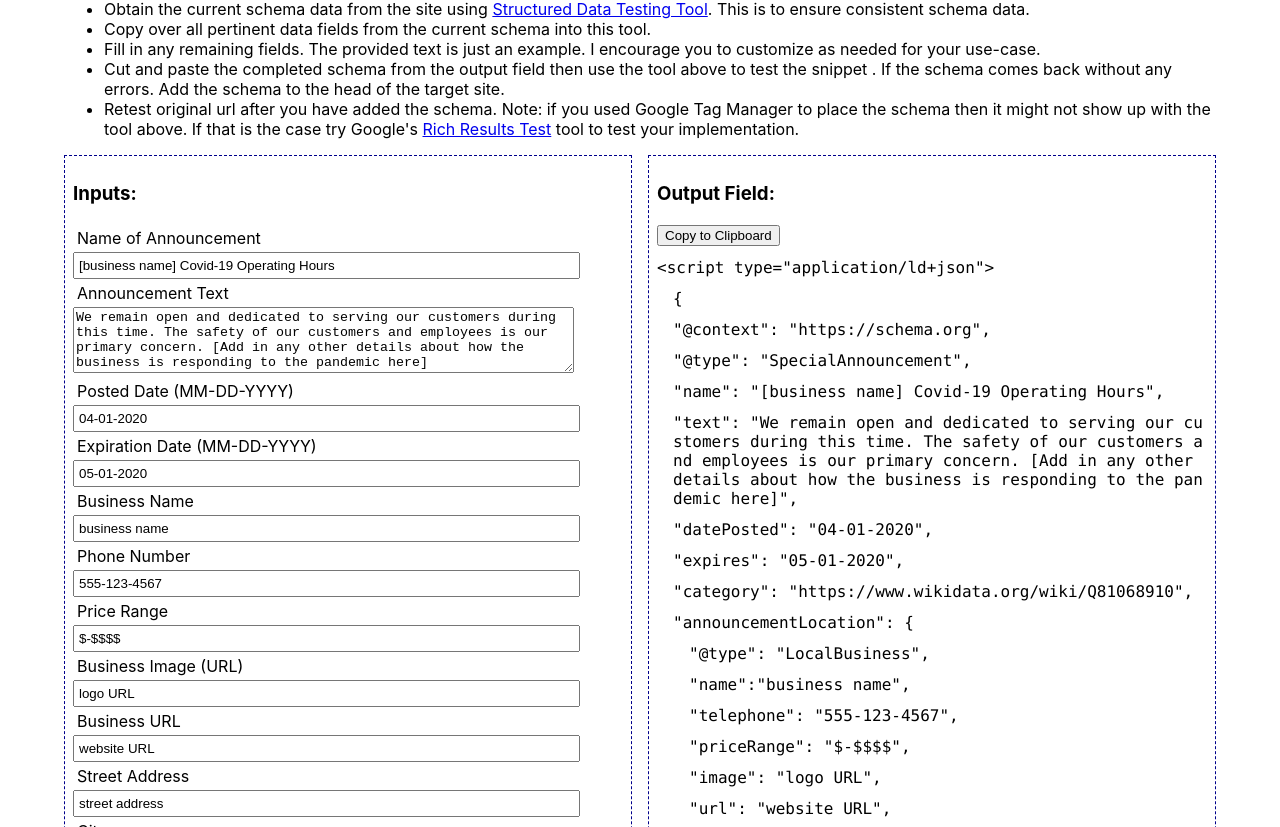
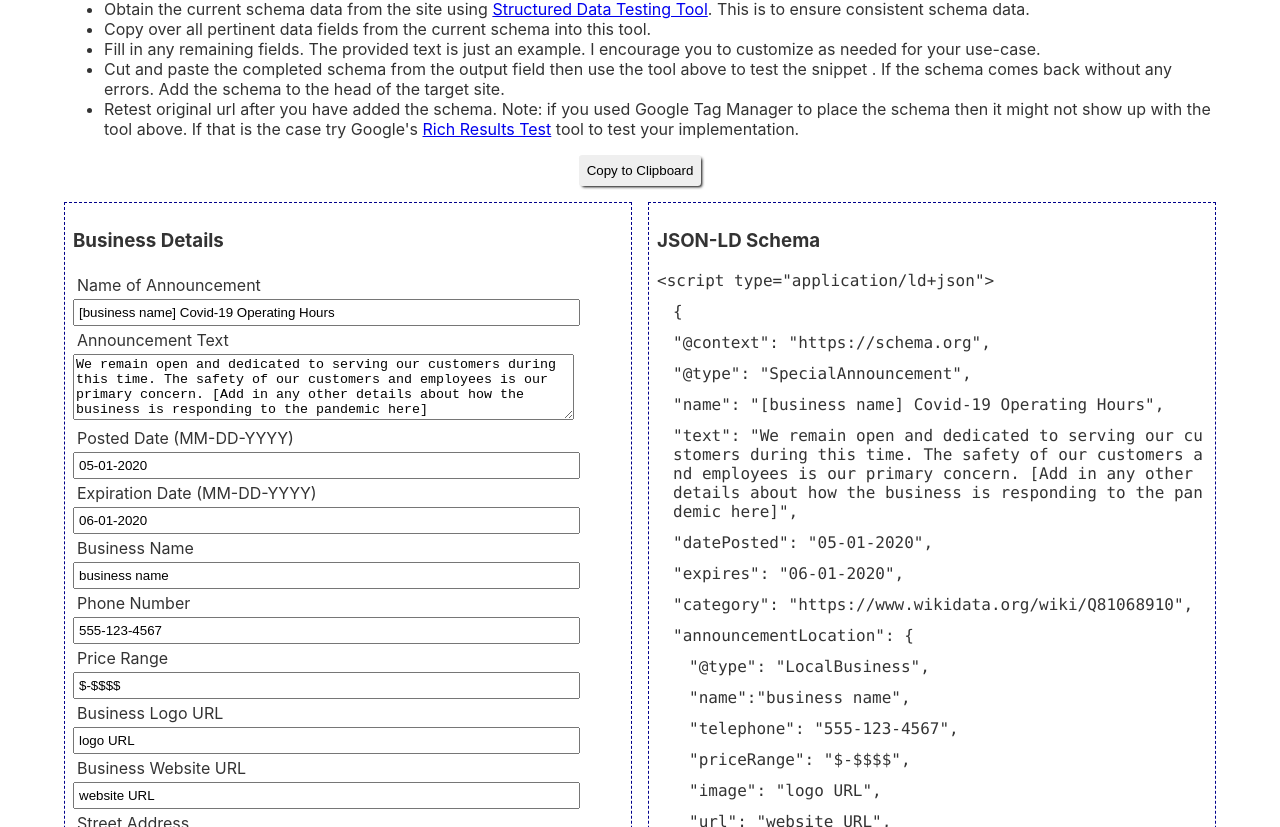
Before and after one commit to Schmidt-Aaron/SchemaGenerator, a React (Create React App) app: page / in a window 1280 px wide. Shown: the part 353-1180 px from the top of the page. Built offline with nearby package versions, Linux system fonts and the light colour scheme.

Commit message:
add controls; added general css

```diff
--- a/src/App.css
+++ b/src/App.css
@@ -1,3 +1,17 @@
+/* globals */
+:root {
+  --success: green;
+  --caution: red;
+  --main-font: rgba(0, 0, 0, 0.8);
+}
+
+html,
+body {
+  color: var(--main-font);
+}
+
+/* end Globals */
+
 .header {
   display: flex;
   justify-content: center;
@@ -20,6 +34,42 @@
   min-height: 60vh;
   padding: 0.5rem;
 }
+
+/* controls CSS */
+.controls {
+  display: flex;
+  align-items: center;
+  justify-content: center;
+  margin: 1rem;
+}
+
+.controls button {
+  margin: auto 1rem;
+  padding: 0.5rem;
+  border: none;
+  border-radius: 0.2rem;
+  box-shadow: 2px 2px 3px -1px black;
+  transition: all 0.25s ease-in;
+}
+
+.controls button:hover {
+  transform: translateY(1px);
+  box-shadow: 2px 1px 3px -1px #000000b8;
+}
+
+.controls .copy {
+}
+
+.controls .validate {
+  background-color: var(--success);
+  color: white;
+}
+.controls .reset {
+  background-color: var(--caution);
+  color: white;
+}
+
+/* end controls CSS */
 
 label,
 input {
@@ -50,8 +100,5 @@ textarea {
 
 code p {
   margin: 0.75rem 0;
-}
-
-p {
   word-break: break-all;
 }
--- a/src/App.js
+++ b/src/App.js
@@ -1,17 +1,20 @@
-import React, { useState } from "react";
+import React, { useState, useReducer } from "react";
 import "./App.css";
 import InputPanel from "./components/inputPanel";
 import OutputPanel from "./components/outputPanel";
+import Controls from "./components/controls";
 import About from "./components/about";
+import Banner from "./components/banner";
 import { SAProvider } from "./context/specialAnnouncement";
 
 function App() {
+  // app state
   const initialState = {
     announcementName: "[business name] Covid-19 Operating Hours",
     announcementText:
       "We remain open and dedicated to serving our customers during this time. The safety of our customers and employees is our primary concern. [Add in any other details about how the business is responding to the pandemic here]",
-    datePosted: "04-01-2020",
-    dateExpires: "05-01-2020",
+    datePosted: "05-01-2020",
+    dateExpires: "06-01-2020",
     businessName: "business name",
     priceRange: "$-$$$$",
     telephone: "555-123-4567",
@@ -22,25 +25,44 @@ function App() {
     zipCode: "zip",
     state: "state",
     country: "USA",
+    schema: null,
+    msg: null,
   };
 
-  const [announcement, setAnnouncement] = useState(initialState);
+  const codeRef = React.createRef();
+  const [announcementData, setAnnouncementData] = useState(initialState);
 
+  // update function that can be passed into components
   const updateState = (name, value) => {
-    setAnnouncement({ ...announcement, [name]: value });
+    // console.log(codeRef.current.textContent);
+    setAnnouncementData({
+      ...announcementData,
+      [name]: value,
+      schema: codeRef.current.textContent,
+    });
+  };
+
+  const resetState = () => {
+    // setAnnouncementData({ initialState });
+    console.log("reset");
   };
 
   return (
     <div className="App">
+      {announcementData.msg ? <Banner /> : null}
       <header className="header">
         <h1>Special Announcement Schema Generator *WIP*</h1>
       </header>
       <main className="main">
         <About />
-        <section className="inputContainer">
-          <SAProvider value={announcement}>
-            <InputPanel updateState={updateState} values={announcement} />
-            <OutputPanel />
+        <section>
+          <SAProvider value={announcementData}>
+            <Controls schema={announcementData.schema} reset={resetState} />
+            <div className="inputContainer">
+              <InputPanel updateState={updateState} />
+              <OutputPanel ref={codeRef} />
+            </div>
+            <Controls schema={announcementData.schema} reset={resetState} />
           </SAProvider>
         </section>
       </main>
--- a/src/components/about.js
+++ b/src/components/about.js
@@ -5,7 +5,7 @@ export default function About() {
     <div>
       <h2>About</h2>
       <p>
-        This tool is meant to help speed up the creation of JSON+LD snippets of
+        This tool is meant to help speed up the creation of JSON-LD snippets of
         the new Special Announcement Schema that was rolled out as a response to
         the Covid pandemic. If you are unfamiliar with structured data and it's
         implementation then I suggest you check out the{" "}
--- /dev/null
+++ b/src/components/banner.js
@@ -0,0 +1,10 @@
+import React from "react";
+
+export default function Banner(props) {
+  const { msg, type } = this.props;
+  return (
+    <div className="banner">
+      <p>{msg}</p>
+    </div>
+  );
+}
--- /dev/null
+++ b/src/components/controls.js
@@ -0,0 +1,32 @@
+import React from "react";
+
+const Controls = (props) => {
+  const { reset, schema } = props;
+  const copyToClipboard = (e) => {
+    console.log(schema);
+    navigator.clipboard.writeText(schema).then(
+      () => {
+        // success
+        console.log("Schema Copied");
+      },
+      () => {
+        // failed
+        console.log("Copy Failed");
+      }
+    );
+  };
+
+  return (
+    <div className="controls">
+      <button className="copy" onClick={copyToClipboard}>
+        Copy to Clipboard
+      </button>
+      {/* <button className="validate">Validate</button> */}
+      {/* <button className="reset" onClick={reset}>
+        Reset
+      </button> */}
+    </div>
+  );
+};
+
+export default Controls;
--- a/src/components/inputPanel.js
+++ b/src/components/inputPanel.js
@@ -1,6 +1,8 @@
-import React from "react";
+import React, { useContext } from "react";
+import SpecialAnnouncementContext from "../context/specialAnnouncement";
 
 export default function InputPanel(props) {
+  const values = useContext(SpecialAnnouncementContext);
   const {
     announcementName,
     announcementText,
@@ -16,7 +18,7 @@ export default function InputPanel(props) {
     zipCode,
     state,
     country,
-  } = props.values;
+  } = values;
 
   const handleChange = (event) => {
     const { name, value } = event.target;
@@ -30,7 +32,7 @@ export default function InputPanel(props) {
 
   return (
     <div className="panel">
-      <h3>Inputs:</h3>
+      <h3>Business Details</h3>
       <form>
         <label htmlFor="announcementName">Name of Announcement</label>
         <input
@@ -99,7 +101,7 @@ export default function InputPanel(props) {
           onClick={handleClick}
         />
 
-        <label htmlFor="businessImage">Business Image (URL)</label>
+        <label htmlFor="businessImage">Business Logo URL</label>
         <input
           type="text"
           name="businessImage"
@@ -108,7 +110,7 @@ export default function InputPanel(props) {
           onClick={handleClick}
         />
 
-        <label htmlFor="Business URL">Business URL</label>
+        <label htmlFor="Business URL">Business Website URL</label>
         <input
           type="text"
           name="businessURL"
--- a/src/components/outputPanel.js
+++ b/src/components/outputPanel.js
@@ -1,7 +1,7 @@
 import React, { useContext, useRef } from "react";
 import SpecialAnnouncementContext from "../context/specialAnnouncement";
 
-export default function OutputPanel(props) {
+const OutputPanel = React.forwardRef((props, ref) => {
   const context = useContext(SpecialAnnouncementContext);
   // console.log(context);
 
@@ -22,33 +22,11 @@ export default function OutputPanel(props) {
     country,
   } = context;
 
-  const codeFieldRef = useRef(null);
-  const copyFieldRef = useRef(null);
-
-  const copyToClipboard = (e) => {
-    // console.log(codeFieldRef.current.textContent);
-    let schemaText = codeFieldRef.current.textContent;
-    navigator.clipboard.writeText(schemaText).then(
-      () => {
-        // success
-        console.log("Schema Copied");
-        copyFieldRef.current.innerText = "Copy Successful!!";
-      },
-      () => {
-        // failed
-        console.log("Copy Failed");
-      }
-    );
-  };
-
   return (
     <div className="panel">
-      <h3>Output Field: </h3>
-      <button className="clip-button" onClick={copyToClipboard}>
-        Copy to Clipboard
-      </button>
-      <span ref={copyFieldRef} className="copy msg"></span>
-      <code ref={codeFieldRef} className="codeBlock">
+      <h3>JSON-LD Schema </h3>
+
+      <code ref={ref} className="codeBlock">
         <p>{`<script type="application/ld+json">`}</p>
         <p className="indent-1">{`{`}</p>
         <p className="indent-1">
@@ -121,4 +99,6 @@ export default function OutputPanel(props) {
       </code>
     </div>
   );
-}
+});
+
+export default OutputPanel;
```
Also changed, not shown: 1 other file (tests, documents, lock files or other folders).
